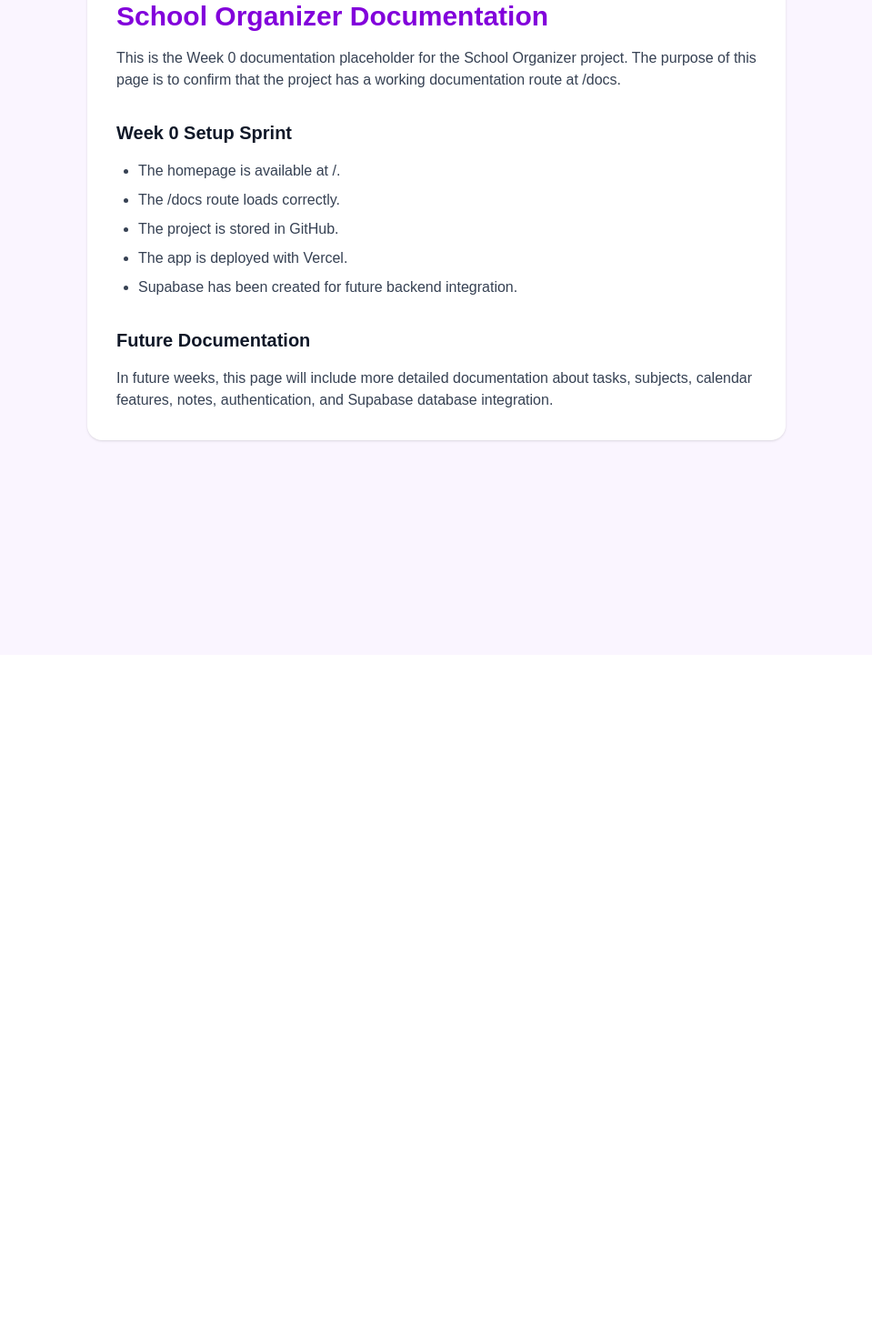
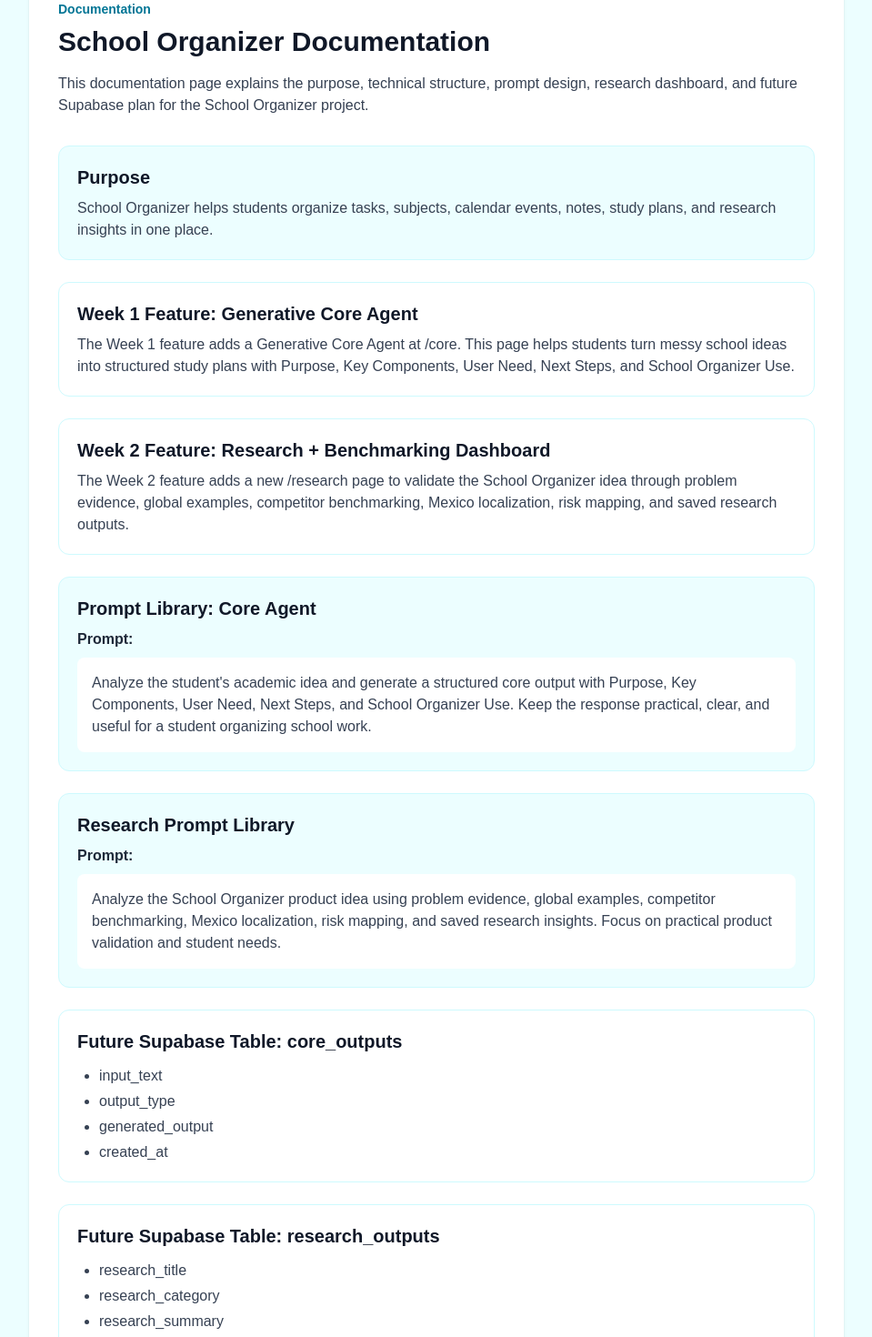
Before and after one commit to brendavegabaeza-wq/Organizador-escolar, a Next.js app: page /docs in a window 1280 px wide. Shown: the part 80-1550 px from the top of the page at 91% size, without its empty margins (160-1119 px from the left). Before the commit the page ends 800 px from the top, so only its background shows below. Built offline with nearby package versions, Linux system fonts and the light colour scheme.

Commit message:
Update docs for Week 2 research dashboard

```diff
--- a/app/docs/page.tsx
+++ b/app/docs/page.tsx
@@ -1,38 +1,104 @@
 export default function DocsPage() {
   return (
-    <main className="min-h-screen bg-purple-50 px-6 py-12">
-      <section className="mx-auto max-w-3xl rounded-2xl bg-white p-8 shadow-sm">
-        <h1 className="text-3xl font-bold text-purple-700">
+    <main className="min-h-screen bg-cyan-50 px-6 py-12">
+      <section className="mx-auto max-w-4xl rounded-2xl bg-white p-8 shadow-sm">
+        <p className="text-sm font-semibold text-cyan-700">Documentation</p>
+
+        <h1 className="mt-2 text-3xl font-bold text-gray-900">
           School Organizer Documentation
         </h1>
 
         <p className="mt-4 text-gray-700">
-          This is the Week 0 documentation placeholder for the School Organizer
-          project. The purpose of this page is to confirm that the project has a
-          working documentation route at /docs.
+          This documentation page explains the purpose, technical structure,
+          prompt design, research dashboard, and future Supabase plan for the
+          School Organizer project.
         </p>
 
-        <h2 className="mt-8 text-xl font-semibold text-gray-900">
-          Week 0 Setup Sprint
-        </h2>
+        <div className="mt-8 space-y-6">
+          <section className="rounded-xl border border-cyan-100 bg-cyan-50 p-5">
+            <h2 className="text-xl font-bold text-gray-900">Purpose</h2>
+            <p className="mt-2 text-gray-700">
+              School Organizer helps students organize tasks, subjects,
+              calendar events, notes, study plans, and research insights in one
+              place.
+            </p>
+          </section>
 
-        <ul className="mt-4 list-disc space-y-2 pl-6 text-gray-700">
-          <li>The homepage is available at /.</li>
-          <li>The /docs route loads correctly.</li>
-          <li>The project is stored in GitHub.</li>
-          <li>The app is deployed with Vercel.</li>
-          <li>Supabase has been created for future backend integration.</li>
-        </ul>
+          <section className="rounded-xl border border-cyan-100 bg-white p-5">
+            <h2 className="text-xl font-bold text-gray-900">
+              Week 1 Feature: Generative Core Agent
+            </h2>
+            <p className="mt-2 text-gray-700">
+              The Week 1 feature adds a Generative Core Agent at /core. This
+              page helps students turn messy school ideas into structured study
+              plans with Purpose, Key Components, User Need, Next Steps, and
+              School Organizer Use.
+            </p>
+          </section>
 
-        <h2 className="mt-8 text-xl font-semibold text-gray-900">
-          Future Documentation
-        </h2>
+          <section className="rounded-xl border border-cyan-100 bg-white p-5">
+            <h2 className="text-xl font-bold text-gray-900">
+              Week 2 Feature: Research + Benchmarking Dashboard
+            </h2>
+            <p className="mt-2 text-gray-700">
+              The Week 2 feature adds a new /research page to validate the
+              School Organizer idea through problem evidence, global examples,
+              competitor benchmarking, Mexico localization, risk mapping, and
+              saved research outputs.
+            </p>
+          </section>
 
-        <p className="mt-4 text-gray-700">
-          In future weeks, this page will include more detailed documentation
-          about tasks, subjects, calendar features, notes, authentication, and
-          Supabase database integration.
-        </p>
+          <section className="rounded-xl border border-cyan-100 bg-cyan-50 p-5">
+            <h2 className="text-xl font-bold text-gray-900">
+              Prompt Library: Core Agent
+            </h2>
+            <p className="mt-2 font-semibold text-gray-800">Prompt:</p>
+            <p className="mt-2 rounded-lg bg-white p-4 text-gray-700">
+              Analyze the student&apos;s academic idea and generate a structured
+              core output with Purpose, Key Components, User Need, Next Steps,
+              and School Organizer Use. Keep the response practical, clear, and
+              useful for a student organizing school work.
+            </p>
+          </section>
+
+          <section className="rounded-xl border border-cyan-100 bg-cyan-50 p-5">
+            <h2 className="text-xl font-bold text-gray-900">
+              Research Prompt Library
+            </h2>
+            <p className="mt-2 font-semibold text-gray-800">Prompt:</p>
+            <p className="mt-2 rounded-lg bg-white p-4 text-gray-700">
+              Analyze the School Organizer product idea using problem evidence,
+              global examples, competitor benchmarking, Mexico localization,
+              risk mapping, and saved research insights. Focus on practical
+              product validation and student needs.
+            </p>
+          </section>
+
+          <section className="rounded-xl border border-cyan-100 bg-white p-5">
+            <h2 className="text-xl font-bold text-gray-900">
+              Future Supabase Table: core_outputs
+            </h2>
+            <ul className="mt-3 list-disc space-y-1 pl-6 text-gray-700">
+              <li>input_text</li>
+              <li>output_type</li>
+              <li>generated_output</li>
+              <li>created_at</li>
+            </ul>
+          </section>
+
+          <section className="rounded-xl border border-cyan-100 bg-white p-5">
+            <h2 className="text-xl font-bold text-gray-900">
+              Future Supabase Table: research_outputs
+            </h2>
+            <ul className="mt-3 list-disc space-y-1 pl-6 text-gray-700">
+              <li>research_title</li>
+              <li>research_category</li>
+              <li>research_summary</li>
+              <li>source_notes</li>
+              <li>created_at</li>
+            </ul>
+          </section>
+        </div>
       </section>
     </main>
   );
```
